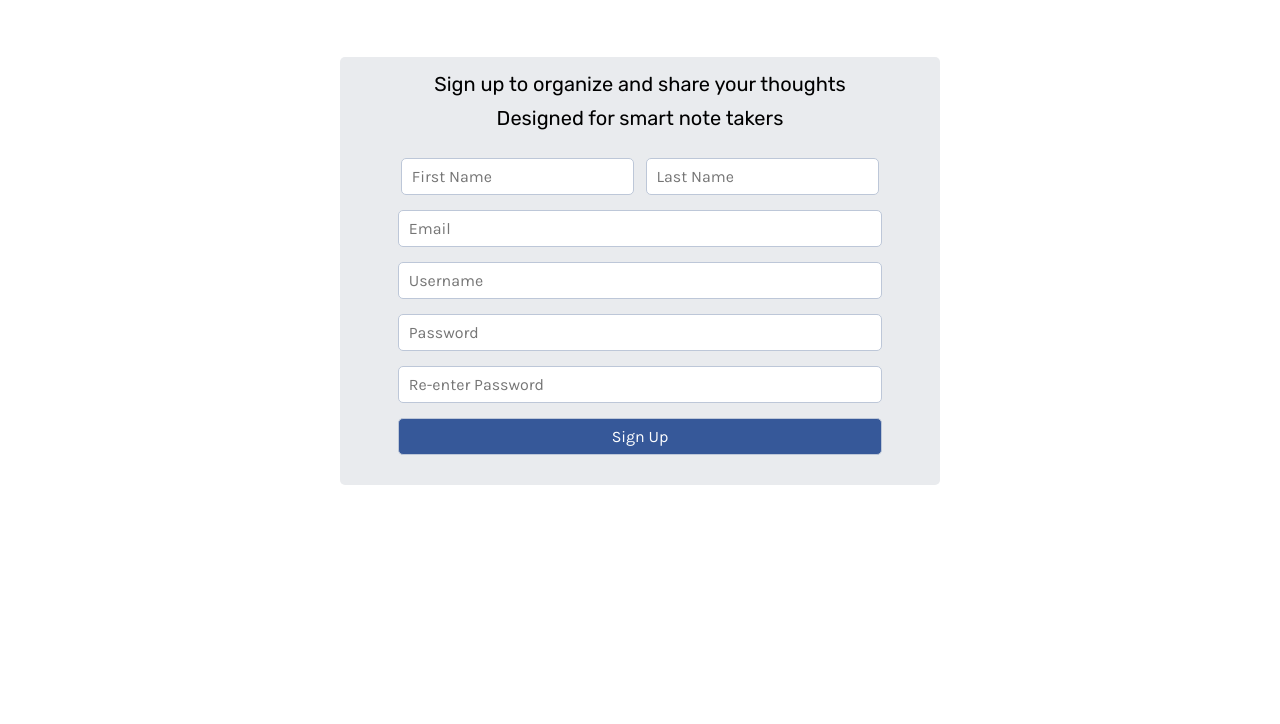
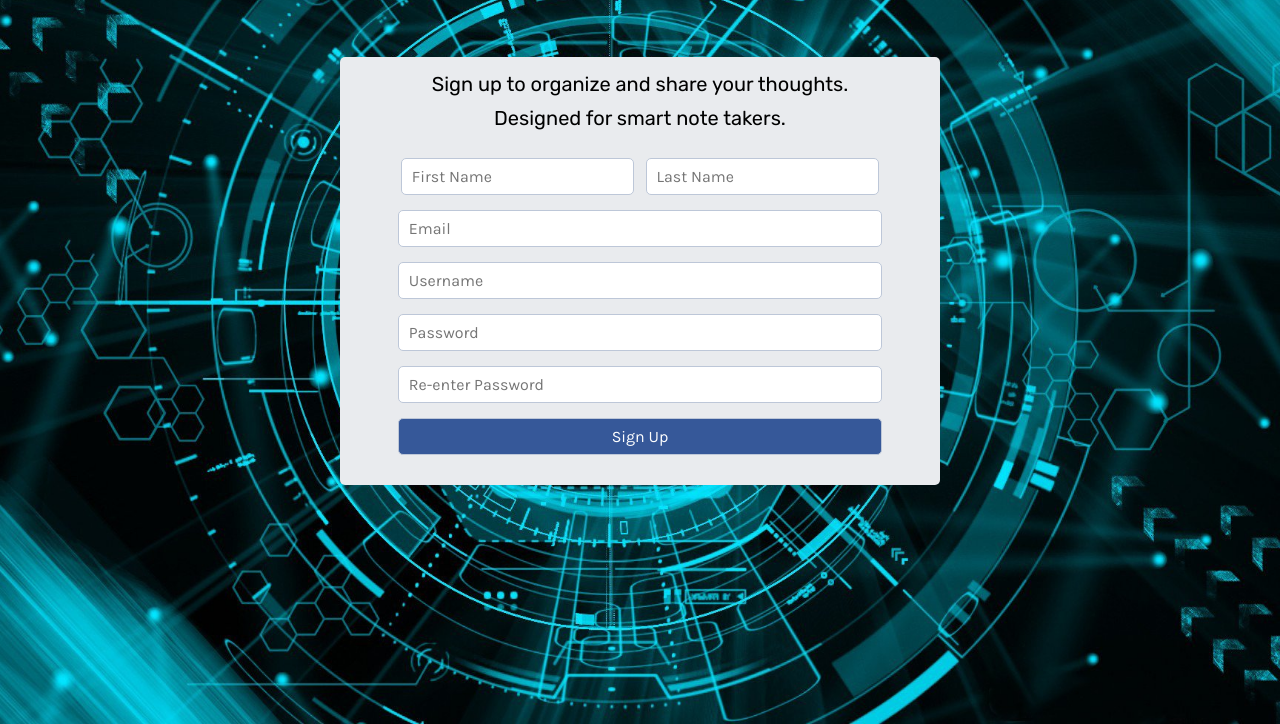
Before and after one commit to fucata55/ataNote-node-capstone, a website: page public/index.html in a window 1280 px wide. Shown: the part 76-800 px from the top of the page. Drawn offline with nearby package versions, Linux system fonts and the light colour scheme.

Commit message:
Added background

```diff
--- a/public/client.js
+++ b/public/client.js
@@ -447,7 +447,6 @@ function getUserProfile(userSelected) {
         })
         .done(data => {
             otherAccount.username = userSelected;
-            console.log(userSelected, otherAccount.username);
             displayOtherUsername(otherAccount.username);
             adjustOthersProfile(data)
             showProfileSection();
--- a/public/index.html
+++ b/public/index.html
@@ -33,8 +33,8 @@
     <main>
         <section id='registration-section'>
             <form class='forms' id='registration'>
-                <legend>Sign up to organize and share your thoughts</legend>
-                <legend>Designed for smart note takers</legend>
+                <legend>Sign up to organize and share your thoughts.</legend>
+                <legend>Designed for smart note takers.</legend>
                 <input type='text' class='input' id='first-name' required='true' placeholder='First Name'>
                 <input type='text' class='input' id='last-name' required='true ' placeholder='Last Name'>
                 <input type='email' class='input' id='email' required='true ' placeholder='Email'>
--- a/public/main.css
+++ b/public/main.css
@@ -16,6 +16,10 @@
     -webkit-padding-end: 0px;
 }
 
+html {
+    background: url(./images/tron-wallpaper.jpg) no-repeat center center fixed;
+    background-size: cover
+}
 nav {
     display: inline-block;
     float: right;
```
Also changed, not shown: public/images/beaver.jpg (deleted), public/images/beaver_ori.jpg (deleted), public/images/bird.jpg (deleted), public/images/bird_ori.jpg (deleted), public/images/cat.jpg (deleted), public/images/cat_ori.jpg (deleted), public/images/dog.jpg (deleted), public/images/dog_ori.jpg (deleted), public/images/tron-wallpaper.jpg (added).
